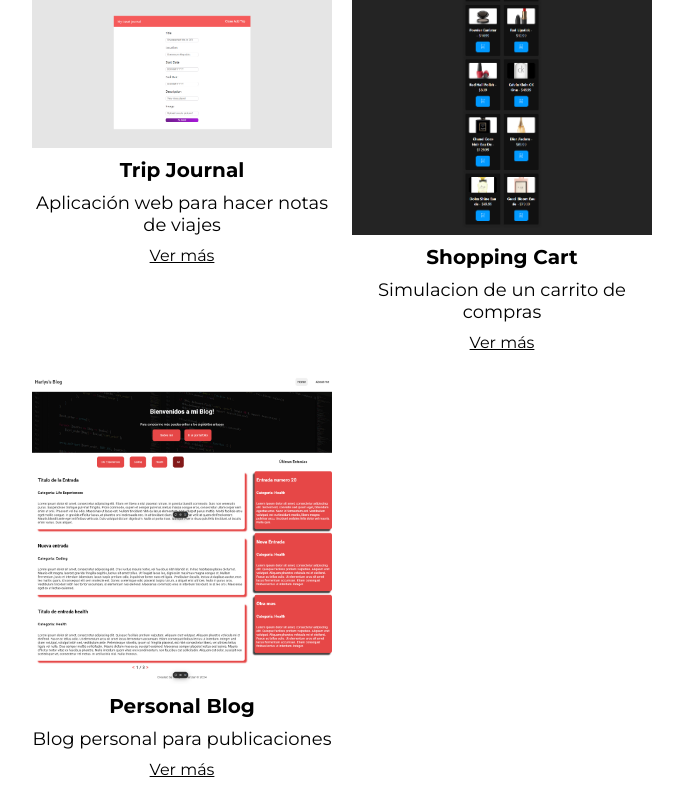
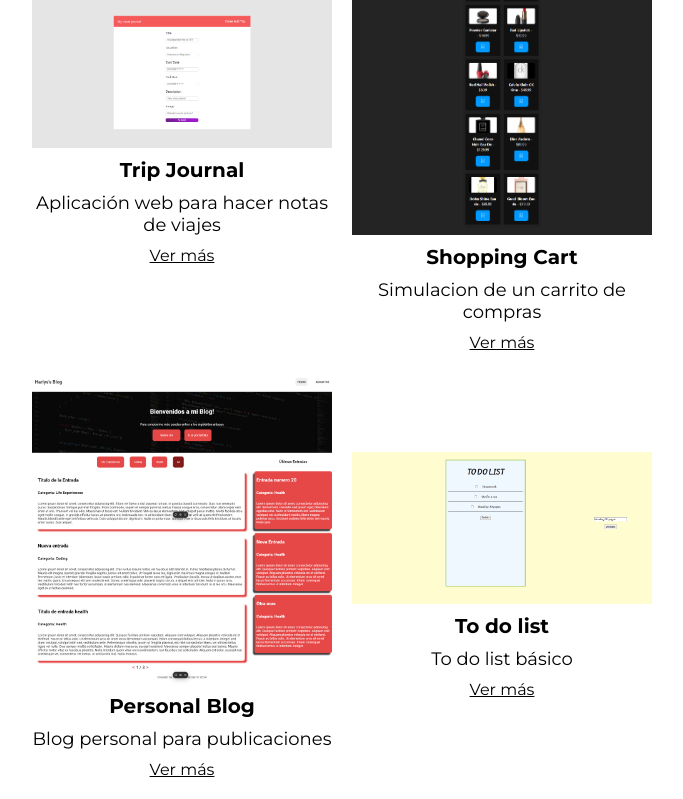
Before and after one commit to JustHarlys/Portfolio, a React (Vite) app: page / in a window 1280 px wide. Shown: the part 2586-3385 px from the top of the page, without its empty margins (308-991 px from the left). Built offline with nearby package versions, Linux system fonts and the light colour scheme.

Commit message:
Agregado Todo List

```diff
--- a/src/data/projectsWindows.js
+++ b/src/data/projectsWindows.js
@@ -5,6 +5,7 @@ import weightTrackerImg from '/src/assets/weight-tracker.png';
 import tripJournalImg from '/src/assets/trip-journal.png';
 import shoppingCartImg from '/src/assets/shopping-cart.png'
 import personalBlog from '/src/assets/personal-blog.png'
+import todoList from '/src/assets/Todo.2.png'
 
 export default [
     {
@@ -69,5 +70,15 @@ export default [
         img: personalBlog,
         github: "https://github.com/JustHarlys/Blog",
         description: "Pagina de blog creada para almacenar entradas customizadas con cara a leer mis experiencias en diferentes categorias preseleccionadas, desarrollada en JavaScript utilizando React.js, con base de datos en MongoDB, desplegada en Vercel para el frontend y Railway para el backend"
+    },
+    {
+        title: "To do list",
+        link: "https://harlys-todo.vercel.app/",
+        linkRes: "https://harlys-todo.vercel.app/",
+        concept: "To do list básico",
+        img: todoList,
+        github: "https://github.com/JustHarlys/Todo",
+        description: "Página realizada para un Todo list bastante básico, permite agregar los items que uno quiera y necesite con un diseño fácil de entender, no requiere de base de datos ya que es demostración, al seleccionar un item te da la opción de eliminarlo, hecho en React.js, desplegado en Vercel"
+
     }
 ];
```
Also changed, not shown: src/assets/Todo.2.png (added).
